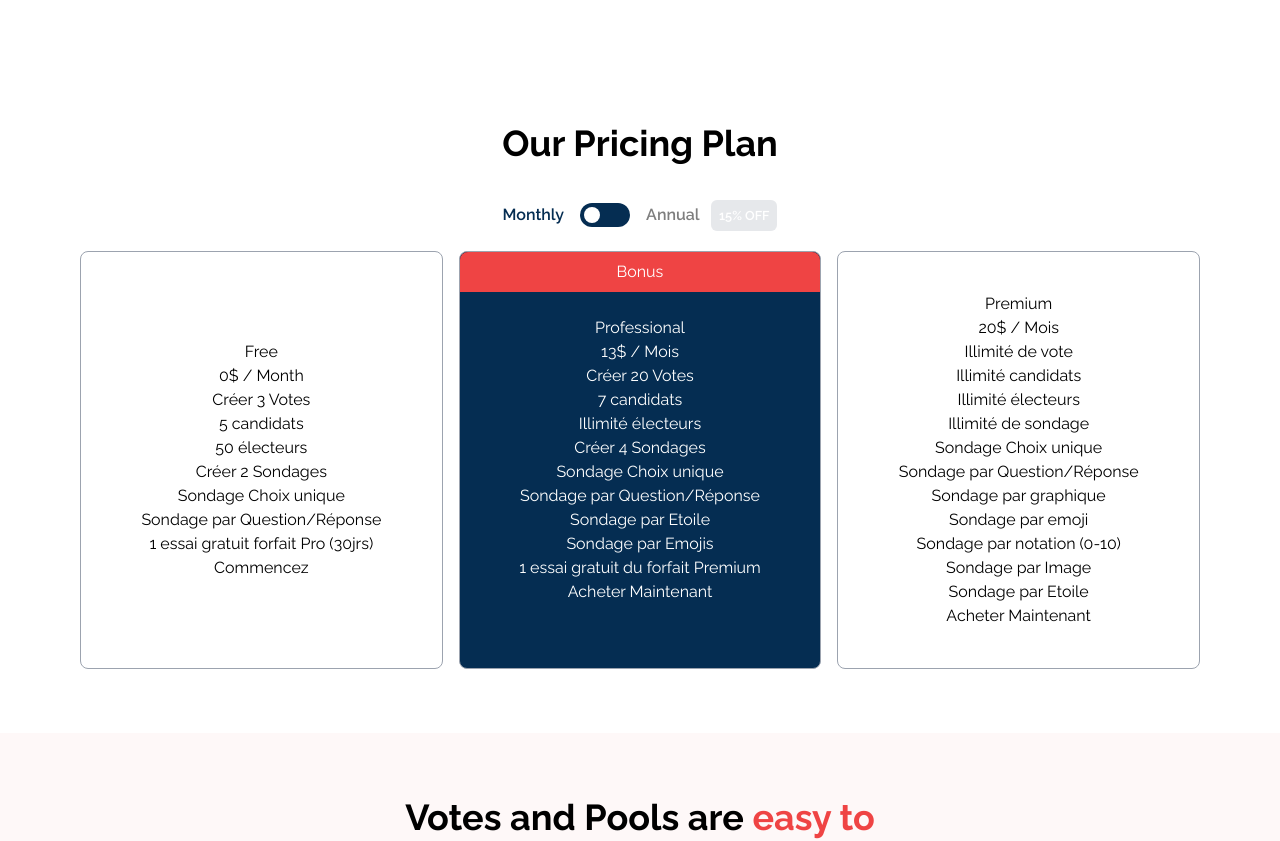
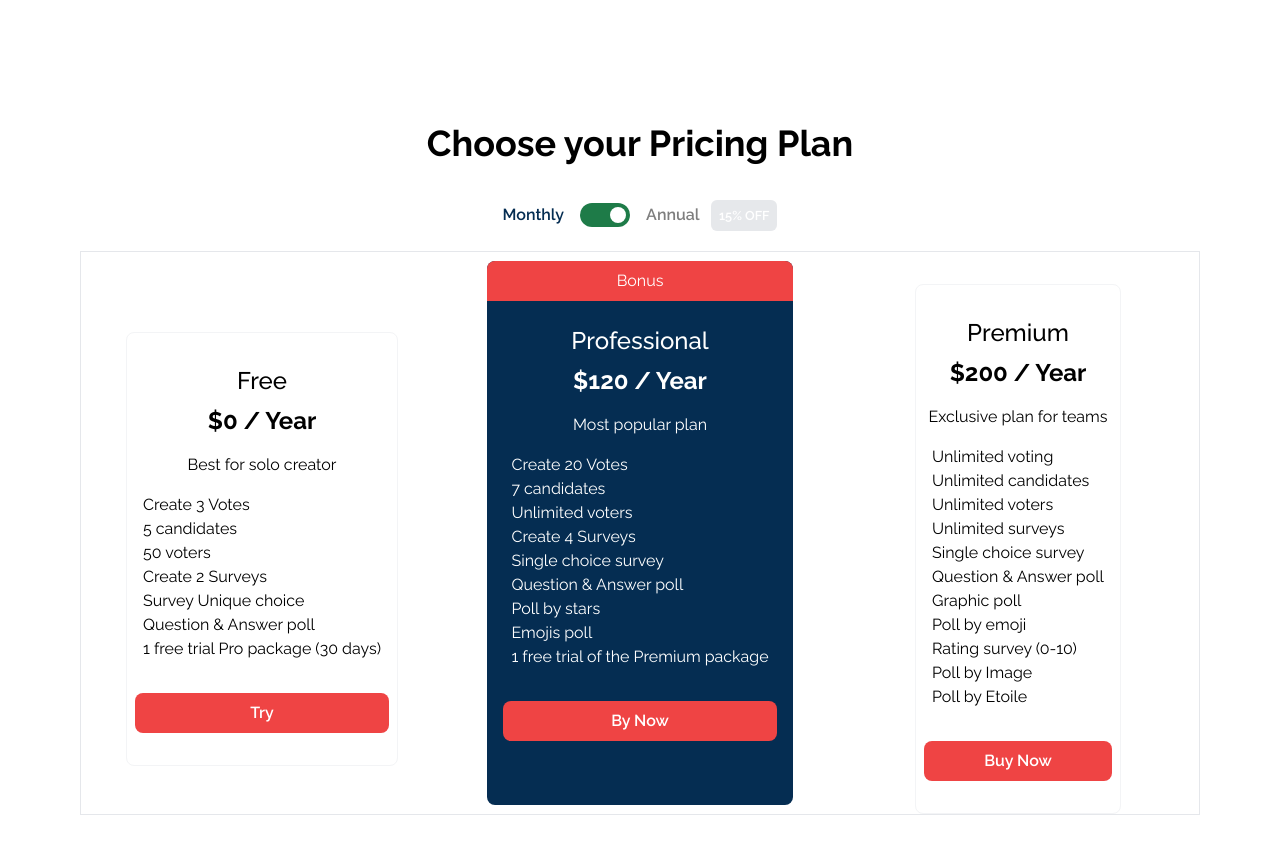
Before and after one commit to EmKbHD/TodoList-CRUD, a React (Vite) app: page / in a window 1280 px wide. Shown: the part 2840-3681 px from the top of the page. Built offline with nearby package versions, Linux system fonts and the light colour scheme; a web font is replaced by a local one.

Commit message:
fixing toggle to display specific datas

```diff
--- a/src/components/Pricing/Pricing.tsx
+++ b/src/components/Pricing/Pricing.tsx
@@ -1,18 +1,21 @@
 import { useState } from 'react'
 import PricingCard from './PricingCard'
-import { planMonthly } from '../../mockUpData/data'
+import { planAnnual, planMonthly } from '../../mockUpData/data'
 
 const Pricing: React.FC = () => {
     const [monthly, setIsMonthly] = useState(false)
     const handleToggle = () => {
-        setIsMonthly(!monthly)
+        setIsMonthly((monthly) => !monthly)
     }
+
+    // Selection of the plans based on the toggle state
+    const plans = monthly ? planMonthly : planAnnual
 
     return (
         <div className="container">
             <div className="py-8 md:py-16 space-y-6">
                 <h2 className="text-left md:text-center mb-10 text-3xl md:text-4xl font-bold">
-                    Our Pricing Plan
+                    Choose your Pricing Plan
                 </h2>
                 <div className="font-semibold flex items-center justify-center gap-4 mb-5  ">
                     <span
@@ -23,7 +26,7 @@ const Pricing: React.FC = () => {
                     <label className=" relative w-[50px] h-[24px]">
                         <input
                             type="checkbox"
-                            checked={monthly}
+                            checked={!monthly}
                             onChange={handleToggle}
                             className="opacity-0 checked:bg-[#052D52] "
                         />
@@ -42,13 +45,14 @@ const Pricing: React.FC = () => {
                         </small>
                     </span>
                 </div>
-                <div className="grid grid-cols-1 md:grid-cols-3 gap-4">
-                    {planMonthly.map((data) => {
+                <div className="border grid grid-cols-1 place-items-center md:grid-cols-3 gap-4">
+                    {plans.map((data) => {
                         return (
                             <PricingCard
                                 key={data.category}
                                 category={data.category}
                                 price={data.price}
+                                detail={data.detail}
                                 features={data.features}
                                 buttonText={data.buttonText}
                                 recommended={data.recommended}
@@ -62,18 +66,3 @@ const Pricing: React.FC = () => {
 }
 
 export default Pricing
-
-{
-    /* <div className="flex items-center">
-    <input
-        type="checkbox"
-        id="toggle"
-        checked={monthly}
-        onChange={handleToggle}
-        className="sr-only peer"
-    />
-    <div className="w-14 h-7 bg-gray-300 rounded-full peer-checked:bg-blue-500 relative transition-colors duration-300">
-        <div className="w-6 h-6 bg-white rounded-full absolute left-1 top-0.5 peer-checked:translate-x-full transform transition-transform duration-300"></div>
-    </div>
-</div> */
-}
--- a/src/components/Pricing/PricingCard.tsx
+++ b/src/components/Pricing/PricingCard.tsx
@@ -3,6 +3,7 @@ import React from 'react'
 type PricingCardProps = {
     category: string
     price: string
+    detail: string
     features: string[]
     buttonText: string
     recommended?: boolean
@@ -11,6 +12,7 @@ type PricingCardProps = {
 const PricingCard: React.FC<PricingCardProps> = ({
     category,
     price,
+    detail,
     features,
     buttonText,
     recommended,
@@ -19,8 +21,8 @@ const PricingCard: React.FC<PricingCardProps> = ({
         <div
             className={
                 recommended
-                    ? 'relative text-center text-white py-16 px-2 bg-[#052D52] border-gray-400 flex flex-col items-center justify-center border rounded-lg  '
-                    : 'flex flex-col items-center justify-center text-center py-8 px-2 border-gray-400 border rounded-lg'
+                    ? ' relative text-center text-white py-16 px-4 bg-[#052D52] flex flex-col items-center justify-center rounded-lg  '
+                    : 'flex-col items-center justify-center mt-8 text-center py-8 px-2 border-gray-100 border rounded-lg'
             }
         >
             {recommended && (
@@ -28,14 +30,19 @@ const PricingCard: React.FC<PricingCardProps> = ({
                     Bonus
                 </div>
             )}
-            <h3>{category}</h3>
-            <p className="price">{price}</p>
-            <ul className="features">
+            <div>
+                <h3 className="text-2xl font-medium mb-2">{category}</h3>
+                <p className="text-2xl font-bold mb-4">{price}</p>
+                <p className=" mb-4">{detail}</p>
+            </div>
+            <ul className="text-left px-2">
                 {features.map((feature, index) => (
                     <li key={index}>{feature}</li>
                 ))}
             </ul>
-            <button className="button">{buttonText}</button>
+            <button className="mt-8 text-center font-semibold bg-red-500 hover:bg-red-600 w-full h-fit text-white py-2 px-4 rounded-lg">
+                {buttonText}
+            </button>
         </div>
     )
 }
--- a/src/mockUpData/data.ts
+++ b/src/mockUpData/data.ts
@@ -1,13 +1,13 @@
-// Features import
+//import Features
 import {	PresentationChartLineIcon} from '@heroicons/react/24/solid'
 import {ShieldCheckIcon} from '@heroicons/react/24/solid'
 import {ClockIcon} from '@heroicons/react/24/solid'
 import {NewspaperIcon} from '@heroicons/react/24/solid'
 import {ChevronRightIcon} from '@heroicons/react/24/solid'
-// banners import
+//import banners
 import Dashboard from "../assets/admin-dashboard.png"
 import carteVote from "../assets/carte-de-vote.png"
-// testimonials import
+//import testimonials
 import photo1 from "../assets/photo-1.png"
 import photo2 from "../assets/photo-2.png"
 import photo3 from "../assets/photo-3.png"
@@ -144,106 +144,111 @@ export const TestimonialsData = [{
 ]
 
 //Pricing Plans data
-
 export const planMonthly = [
     {
         category: "Free",
-        price: "0$ / Month",
+        price: "$0 / Mo",
+        detail: "Best for solo creator",
         features: [
-            "Créer 3 Votes",
-            "5 candidats",
-            "50 électeurs",
-            "Créer 2 Sondages",
-            "Sondage Choix unique",
-            "Sondage par Question/Réponse",
-            "1 essai gratuit forfait Pro (30jrs)"
+            "Create 3 Votes",
+            "5 candidates",
+            "50 voters",
+            "Create 2 Surveys",
+            "Survey Unique choice",
+            "Question & Answer poll",
+            "1 free trial Pro package (30 days)"
         ],
-        buttonText: "Commencez"
+        buttonText: "Get Started"
     },
     {
         category: "Professional",
-        price: "13$ / Mois",
+        price: "$13 / Mo",
+        detail: "Most popular plan",
         features: [
-            "Créer 20 Votes",
-            "7 candidats",
-            "Illimité électeurs",
-            "Créer 4 Sondages",
-            "Sondage Choix unique",
-            "Sondage par Question/Réponse",
-            "Sondage par Etoile",
-            "Sondage par Emojis",
-            "1 essai gratuit du forfait Premium"
+            "Create 20 Votes",
+            "7 candidates",
+            "Unlimited voters",
+            "Create 4 Surveys",
+            "Single choice survey",
+            "Question & Answer poll",
+            "Poll by stars",
+            "Emojis poll",
+            "1 free trial of the Premium package"
         ],
-        buttonText: "Acheter Maintenant",
+        buttonText: "By Now",
         recommended: true
     },
     {
         category: "Premium",
-        price: "20$ / Mois",
+        price: "$20 / Mo",
+        detail: "Exclusive plan for teams",
         features: [
-            "Illimité de vote",
-            "Illimité candidats",
-            "Illimité électeurs",
-            "Illimité de sondage",
-            "Sondage Choix unique",
-            "Sondage par Question/Réponse",
-            "Sondage par graphique",
-            "Sondage par emoji",
-            "Sondage par notation (0-10)",
-            "Sondage par Image",
-            "Sondage par Etoile"
+            "Unlimited voting",
+            "Unlimited candidates",
+            "Unlimited voters",
+            "Unlimited surveys",
+            "Single choice survey",
+            "Question & Answer poll",
+            "Graphic poll",
+            "Poll by emoji",
+            "Rating survey (0-10)",
+            "Poll by Image",
+            "Poll by stars"
         ],
-        buttonText: "Acheter Maintenant"
+        buttonText: "By Now"
     }
 ];
 
 export const planAnnual = [
     {
-        title: "Free",
-        price: "0$ / Year",
+        category: "Free",
+        price: "$0 / Year",
+        detail: "Best for solo creator",
         features: [
-            "Créer 3 Votes",
-            "5 candidats",
-            "50 électeurs",
-            "Créer 2 Sondages",
-            "Sondage Choix unique",
-            "Sondage par Question/Réponse",
-            "1 essai gratuit forfait Pro (30jrs)"
+            "Create 3 Votes",
+            "5 candidates",
+            "50 voters",
+            "Create 2 Surveys",
+            "Survey Unique choice",
+            "Question & Answer poll",
+            "1 free trial Pro package (30 days)"
         ],
         buttonText: "Try"
     },
     {
-        title: "Professional",
-        price: "120$ / Year",
+        category: "Professional",
+        price: "$120 / Year",
+        detail: "Most popular plan",
         features: [
-            "Créer 20 Votes",
-            "7 candidats",
-            "Illimité électeurs",
-            "Créer 4 Sondages",
-            "Sondage Choix unique",
-            "Sondage par Question/Réponse",
-            "Sondage par Etoile",
-            "Sondage par Emojis",
-            "1 essai gratuit du forfait Premium"
+            "Create 20 Votes",
+            "7 candidates",
+            "Unlimited voters",
+            "Create 4 Surveys",
+            "Single choice survey",
+            "Question & Answer poll",
+            "Poll by stars",
+            "Emojis poll",
+            "1 free trial of the Premium package"
         ],
-        buttonText: "Buy Now",
+        buttonText: "By Now",
         recommended: true
     },
     {
-        title: "Premium",
-        price: "200$ / Year",
+        category: "Premium",
+        price: "$200 / Year",
+        detail: "Exclusive plan for teams",
         features: [
-            "Illimité de vote",
-            "Illimité candidats",
-            "Illimité électeurs",
-            "Illimité de sondage",
-            "Sondage Choix unique",
-            "Sondage par Question/Réponse",
-            "Sondage par graphique",
-            "Sondage par emoji",
-            "Sondage par notation (0-10)",
-            "Sondage par Image",
-            "Sondage par Etoile"
+            "Unlimited voting",
+            "Unlimited candidates",
+            "Unlimited voters",
+            "Unlimited surveys",
+            "Single choice survey",
+            "Question & Answer poll",
+            "Graphic poll",
+            "Poll by emoji",
+            "Rating survey (0-10)",
+            "Poll by Image",
+            "Poll by Etoile"
         ],
         buttonText: "Buy Now"
     }
```
